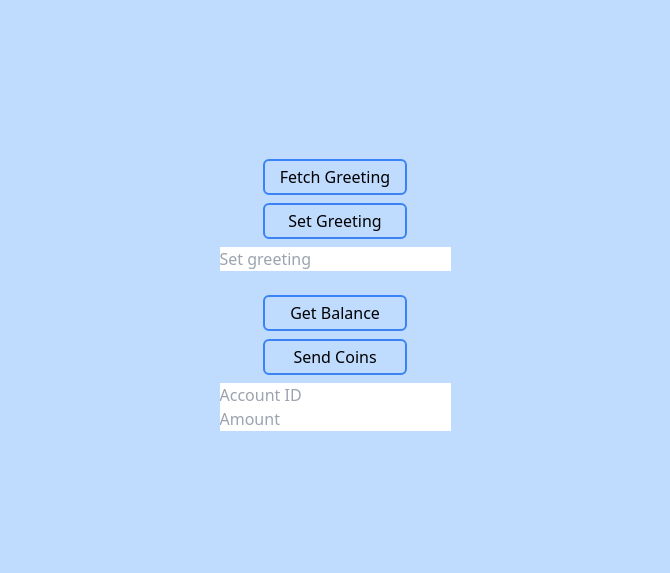
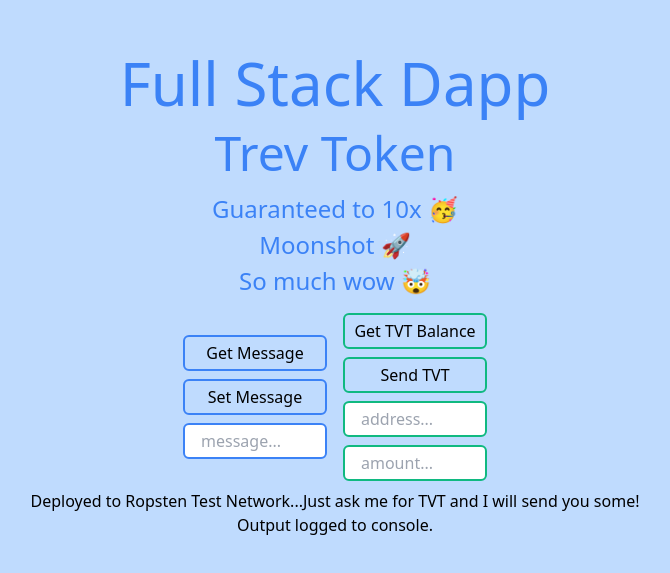
Before and after one commit to trevorbehnke/fullStackDapp, a Next.js app: page / in a window 1280 px wide. Shown: the part 105-678 px from the top of the page, without its empty margins (305-975 px from the left). Built offline with nearby package versions, Linux system fonts and the light colour scheme.

Commit message:
style: :sparkles: ui improvement

```diff
--- a/pages/index.js
+++ b/pages/index.js
@@ -6,13 +6,13 @@ import Token from "../src/artifacts/contracts/Token.sol/TrevToken.json";
 
 // Update with the contract address logged out to the CLI when it was deployed
 // Local
-// const greeterAddress = "0x5FbDB2315678afecb367f032d93F642f64180aa3";
-// const tokenAddress = "0xe7f1725E7734CE288F8367e1Bb143E90bb3F0512";
+const greeterAddress = "0x5FbDB2315678afecb367f032d93F642f64180aa3";
+const tokenAddress = "0xe7f1725E7734CE288F8367e1Bb143E90bb3F0512";
 
 // Ropsten
 // Deployed w/ 0x3DC091C82df597939CF115D1334E7a2885F50Ab8
-const greeterAddress = "0x1a4f776d70D734a70cdcedd3C23479C9435Cf83E";
-const tokenAddress = "0x387Aef27fc3D8617a7DB2C777525Ebf59EFD9628";
+// const greeterAddress = "0x1a4f776d70D734a70cdcedd3C23479C9435Cf83E";
+// const tokenAddress = "0x387Aef27fc3D8617a7DB2C777525Ebf59EFD9628";
 
 function App() {
   const [greeting, setGreetingValue] = useState();
@@ -34,7 +34,7 @@ function App() {
       );
       try {
         const data = await contract.greet();
-        console.log("data: ", data);
+        console.log("msg: ", data);
       } catch (err) {
         console.log("Error: ", err);
       }
@@ -80,35 +80,57 @@ function App() {
   }
 
   return (
-    <div className=" bg-blue-200 ">
-      <header className=" flex flex-col min-h-screen items-center justify-center ">
+    <div className=" bg-blue-200 flex flex-col min-h-screen items-center justify-center">
+      <header>
+        <h1 className=" pb-4 text-6xl text-center text-blue-500">
+          Full Stack Dapp
+        </h1>
+        <p className=" pb-4 text-5xl text-center text-blue-500">Trev Token</p>
+        <p className=" pb-1 text-2xl text-center text-blue-500">
+          Guaranteed to 10x 🥳
+        </p>
+        <p className=" pb-1 text-2xl text-center text-blue-500">Moonshot 🚀</p>
+        <p className=" pb-4 text-2xl text-center text-blue-500">
+          So much wow 🤯
+        </p>
+      </header>
+      <main className=" flex items-center justify-center ">
+        <div className="msg flex flex-col">
           <button className="btn" onClick={fetchGreeting}>
-          Fetch Greeting
+            Get Message
           </button>
           <button className="btn" onClick={setGreeting}>
-          Set Greeting
+            Set Message
           </button>
           <input
             onChange={(e) => setGreetingValue(e.target.value)}
-          placeholder="Set greeting"
+            placeholder="message..."
           />
+        </div>
 
-        <br />
+        {/* <br /> */}
+        <div className="tokens flex flex-col">
           <button className="btn" onClick={getBalance}>
-          Get Balance
+            Get TVT Balance
           </button>
           <button className="btn" onClick={sendCoins}>
-          Send Coins
+            Send TVT
           </button>
           <input
             onChange={(e) => setUserAccount(e.target.value)}
-          placeholder="Account ID"
+            placeholder="address..."
           />
           <input
             onChange={(e) => setAmount(e.target.value)}
-          placeholder="Amount"
+            placeholder="amount..."
           />
-      </header>
+        </div>
+      </main>
+      <p>
+        Deployed to Ropsten Test Network...Just ask me for TVT and I will send
+        you some!
+      </p>
+      <p>Output logged to console.</p>
     </div>
   );
 }
--- a/styles/globals.css
+++ b/styles/globals.css
@@ -2,6 +2,27 @@
 @tailwind components;
 @tailwind utilities;
 
-.btn {
+.msg > .btn {
   @apply hover:bg-blue-400 hover:text-white hover:border-transparent border-2 border-blue-500 rounded-md mb-2 px-2 py-1 w-36;
 }
+
+.tokens > .btn {
+  @apply hover:bg-green-400 hover:text-white hover:border-transparent border-2 border-green-500 rounded-md mb-2 px-2 py-1 w-36;
+}
+
+input {
+  @apply rounded-md mb-2 px-2 py-1 w-36;
+}
+
+.msg,
+.tokens {
+  @apply px-2;
+}
+
+.msg > input {
+  @apply px-4 border-2 border-blue-500;
+}
+
+.tokens > input {
+  @apply px-4 border-2 border-green-500;
+}
```
Lines whose indentation alone changed are shown as unchanged.
